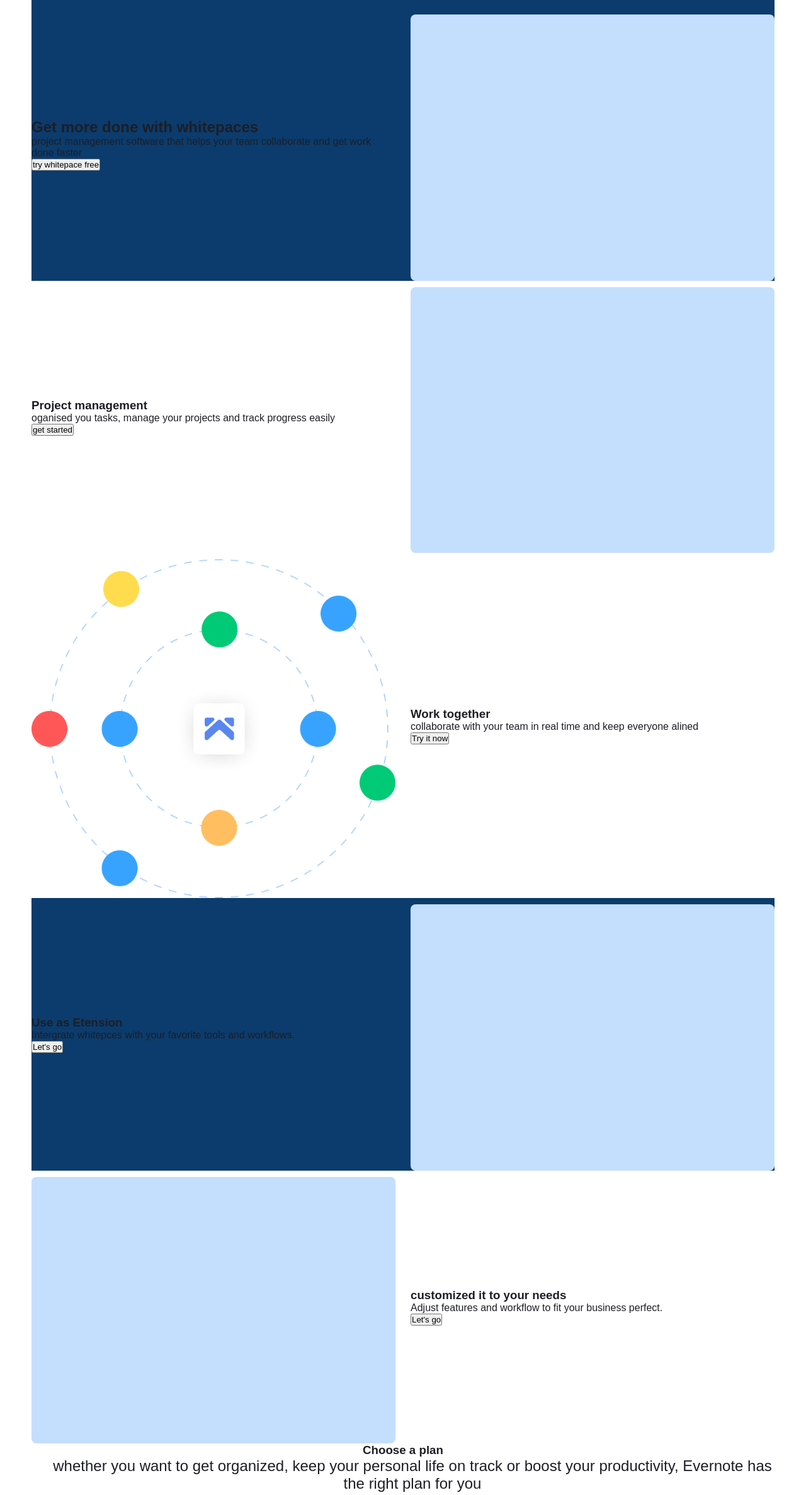
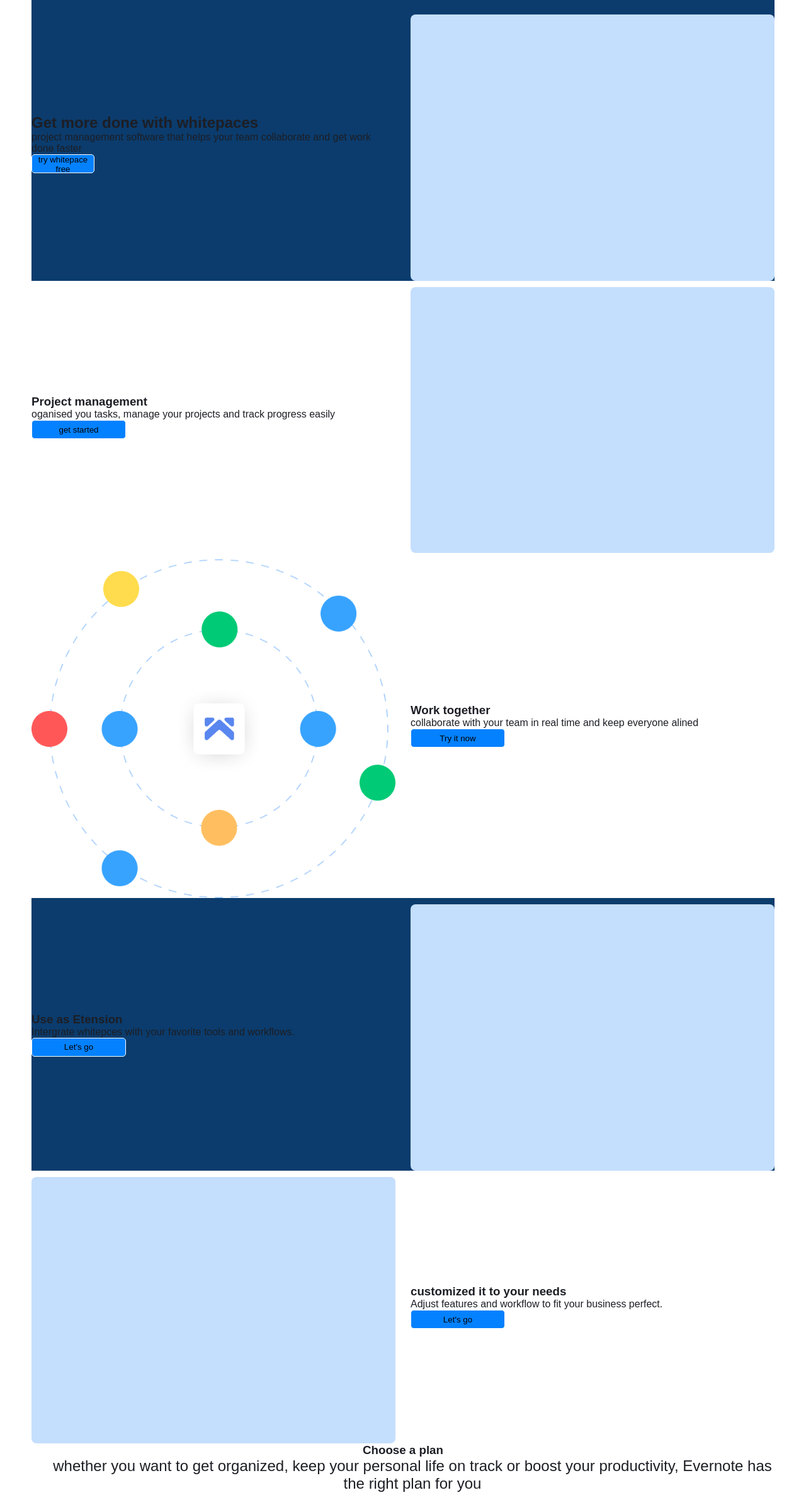
Before and after one commit to patricenyuyseni/Final-html-project-1.0, a plain HTML site: page index.html in a window 1280 px wide. Shown: the part 107-2481 px from the top of the page at 63% size. Drawn offline with Linux system fonts and the light colour scheme.

Commit message:
changes made on buttons with style.css

```diff
--- a/style.css
+++ b/style.css
@@ -499,6 +499,70 @@ footer {
     margin-top: 10px;
 
 }
+.cta {
+   background: transparent;
+    border: 1px solid white;
+    background-color: #0481ff;
+    width: 100px;
+    height: 30px;
+    border-radius: 5px;
+}
+#get-started {
+    background: transparent;
+    border: 1px solid white;
+    background-color: #0481ff;
+    width: 150px;
+    height: 30px;
+    border-radius: 5px;
+}
+#try-it-now {
+    background: transparent;
+    border: 1px solid white;
+    background-color: #0481ff;
+    width: 150px;
+    height: 30px;
+    border-radius: 5px;
+}
+#let {
+    background: transparent;
+    border: 1px solid white;
+    background-color: #0481ff;
+    width: 150px;
+    height: 30px;
+    border-radius: 5px;
+}
+#lets {
+    background: transparent;
+    border: 1px solid white;
+    background-color: #0481ff;
+    width: 150px;
+    height: 30px;
+    border-radius: 5px;
+}
+#try-caskey {
+    background: transparent;
+    border: 1px solid white;
+    background-color: #0481ff;
+    width: 150px;
+    height: 30px;
+    border-radius: 5px;
+}
+#read-more {
+    background: transparent;
+    border: 1px solid white;
+    background-color: #0481ff;
+    width: 150px;
+    height: 30px;
+    border-radius: 5px;
+}
+#start-today {
+    background: transparent;
+    border: 1px solid white;
+    background-color: #0481ff;
+    width: 150px;
+    height: 30px;
+    border-radius: 5px;
+}
 
 
 
```
